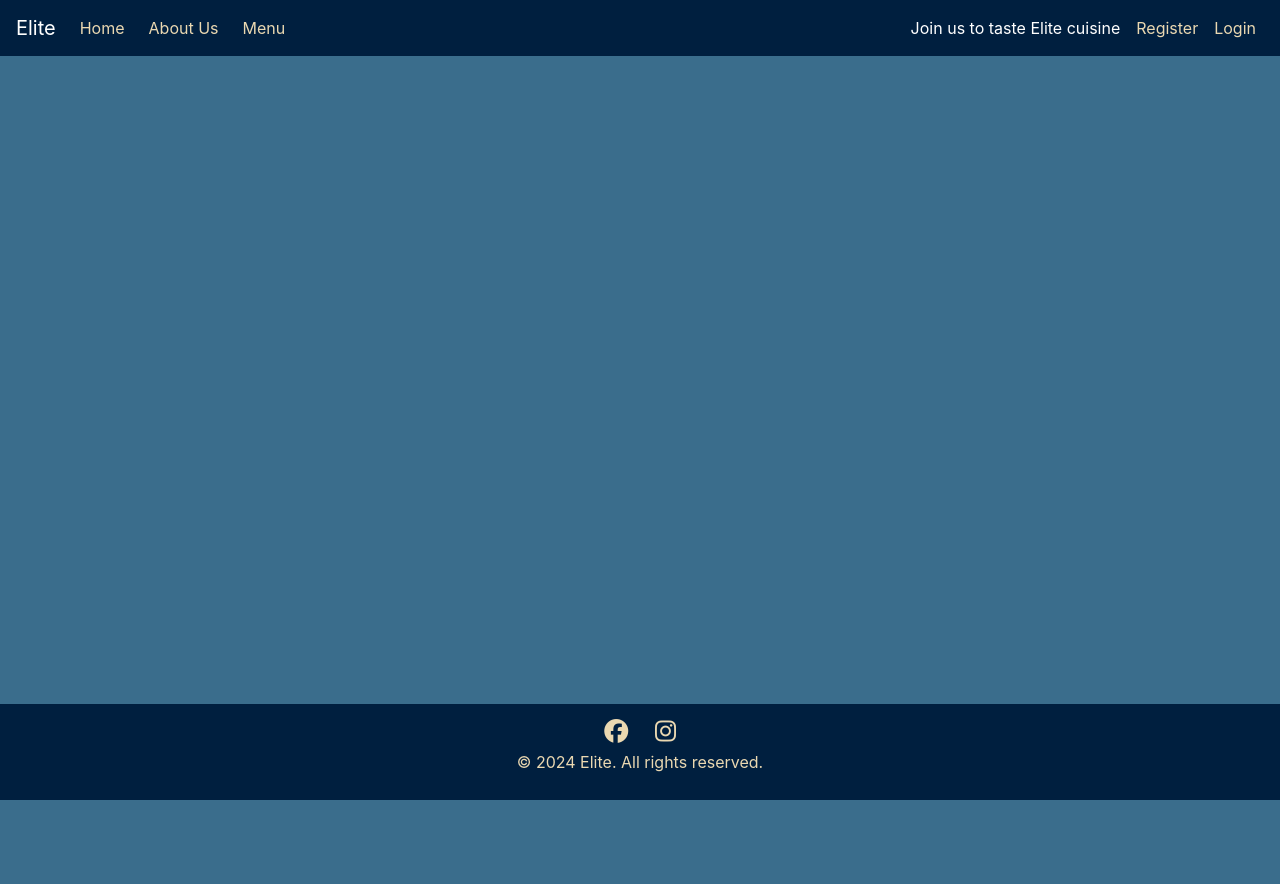
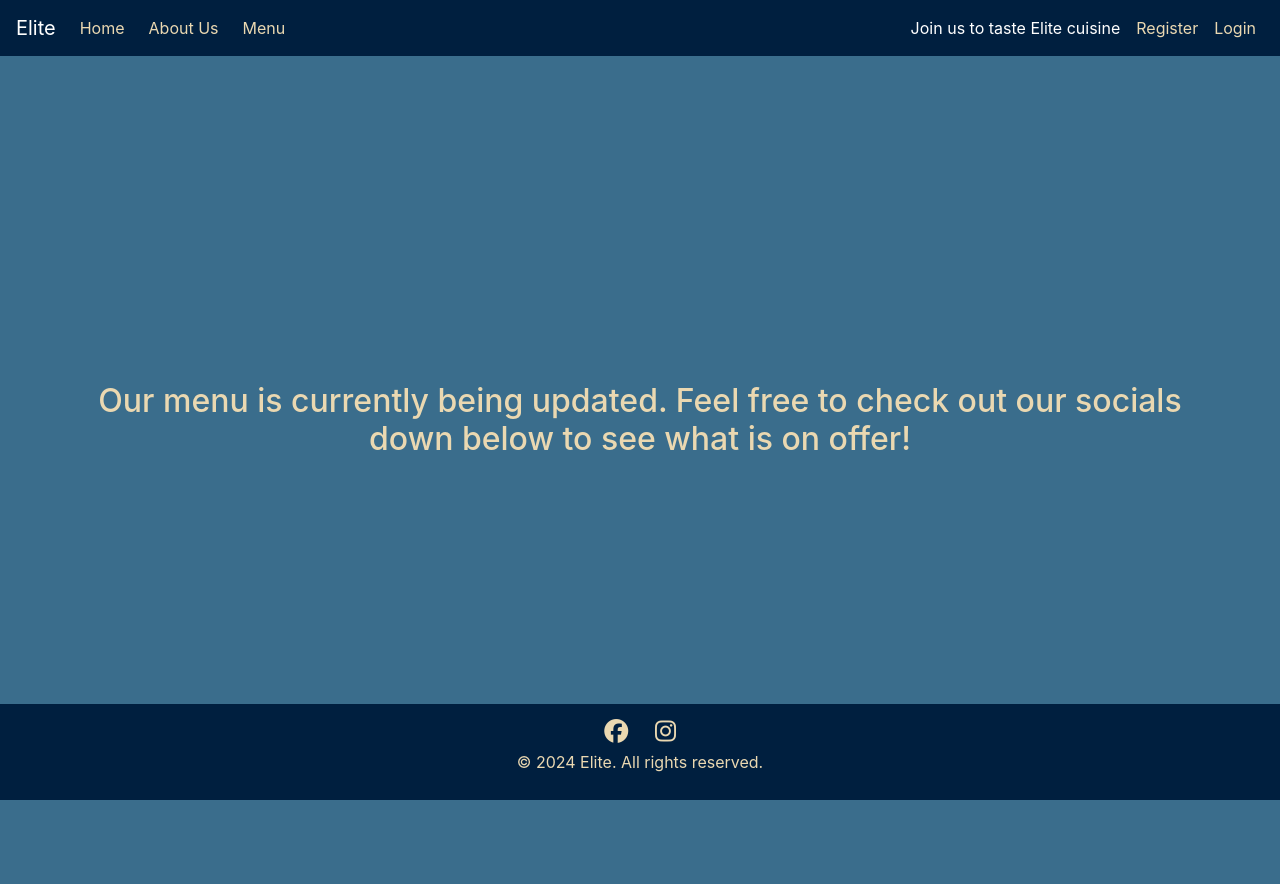
Before and after one commit to DanParkinson/project-4-django, a Django app: template templates/home/menu.html in a window 1280 px wide. Before the commit the page ends 800 px from the top, so only its background shows below. Run offline with Django 3.2, Linux system fonts and the light colour scheme; the template is opened without the code that fills it, so the values that code supplies are empty; some libraries are stand-ins or nearby versions.

Commit message:
menu.html finished

```diff
--- a/static/css/style.css
+++ b/static/css/style.css
@@ -45,6 +45,11 @@ p {
 /* footer social media */
 .social-icon {
     color: #EAD8B1;
+}
+
+/* menu */
+.menu {
+    color: #EAD8B1 ;
 }
 
 /* -------------------- hovers*/
--- a/templates/home/menu.html
+++ b/templates/home/menu.html
@@ -3,5 +3,7 @@
 {% block title %}Home{% endblock %}
 
 {% block content %}
-    <h2>Menu page</h2>
+<div class="container mt-4 menu">
+    <h2>Our menu is currently being updated. Feel free to check out our socials down below to see what is on offer!</h2>
+</div>
 {% endblock %}
```
